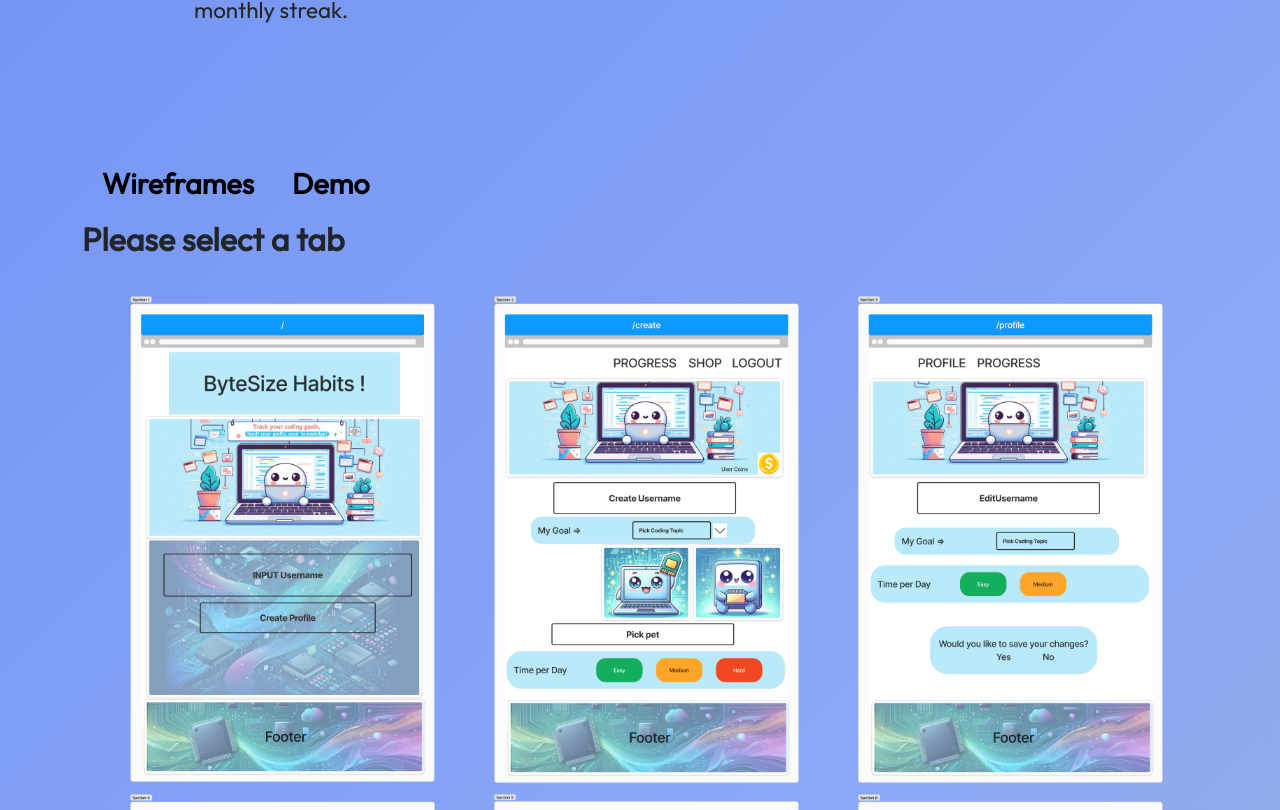
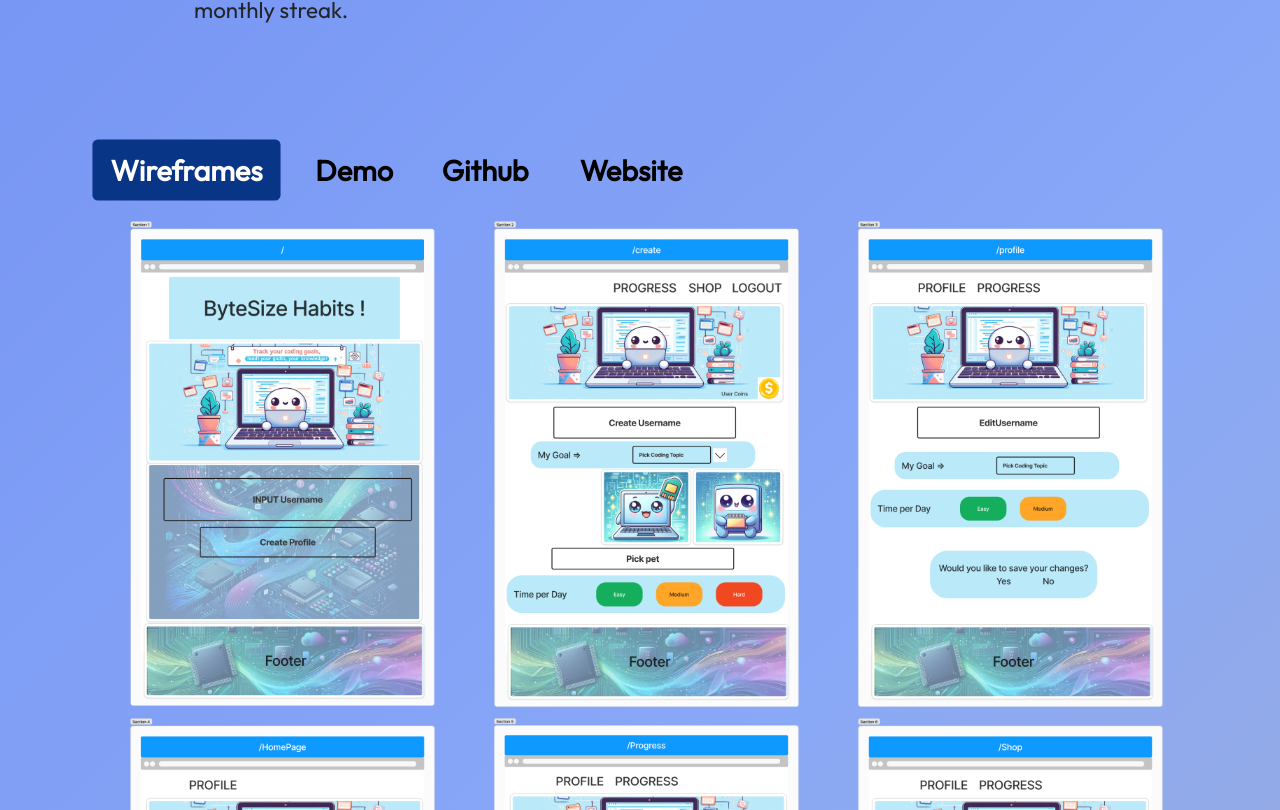
Before and after one commit to JenWarman/portfolio, a React (Vite) app: page /byte-size-habits in a window 1280 px wide. Shown: the part 1970-2780 px from the top of the page. Built offline with nearby package versions, Linux system fonts and the light colour scheme.

Commit message:
Active class to bytesize tabs.

```diff
--- a/src/components/ByteSizeHabits/ByteSizeTabs.jsx
+++ b/src/components/ByteSizeHabits/ByteSizeTabs.jsx
@@ -1,45 +1,75 @@
 import { useState } from "react";
 import ByteSizeWireFrames from "./ByteSizeWireFrames";
 import ByteSizeHabitsDemo from "./ByteSizeHabitsDemo";
-import { Container, Col, Row } from "react-bootstrap";
+import { Container, Col } from "react-bootstrap";
 
 export default function ByteSizeHabitsTabs() {
-  const [selectedTab, setSelectedTab] = useState();
-
+  const [selectedTab, setSelectedTab] = useState("wireframes");
 
   function handleClick(event) {
     setSelectedTab(event.target.value);
-
   }
 
+  let content;
+
+  if (selectedTab === "wireframes") {
+    content = <ByteSizeWireFrames />;
+  }
+  if (selectedTab === "demo") {
+    content = <ByteSizeHabitsDemo />;
+  }
+  if (selectedTab === "github") {
+    content = <p>Github</p>;
+  }
+  if (selectedTab === "website") {
+    content = <p>Website</p>;
+  }
   return (
-    <Container className="tabs">
-      <Row className="tabs-row">
-        <Col xs={6} md={2}>
+    <Container className="tabs" center>
+      <Col>
         <button
-            className="book-club-tab-button"
           value="wireframes"
           onClick={handleClick}
+          className={
+            "book-club-tab-button " +
+            (selectedTab == "wireframes" ? "active " : "")
+          }
         >
           Wireframes
         </button>
-        </Col>
-        <Col xs={6} md={1}>
+
         <button
-            className="book-club-tab-button"
+          className={
+            "book-club-tab-button " + (selectedTab == "demo" ? "active " : "")
+          }
           value="demo"
           onClick={handleClick}
         >
           Demo
         </button>
+
+        <button
+          className={
+            "book-club-tab-button " + (selectedTab == "github" ? "active " : "")
+          }
+          value="github"
+          onClick={handleClick}
+        >
+          Github
+        </button>
+
+        <button
+          className={
+            "book-club-tab-button " +
+            (selectedTab == "website" ? "active " : "")
+          }
+          value="website"
+          onClick={handleClick}
+        >
+          Website
+        </button>
       </Col>
-      </Row>
-      {!selectedTab && <p>Please select a tab</p>}
-      {selectedTab === "demo" ? (
-        <ByteSizeHabitsDemo />
-      ) : (
-        <ByteSizeWireFrames />
-      )}
+      {content}
     </Container>
   );
 }
--- a/src/index.css
+++ b/src/index.css
@@ -296,15 +296,15 @@ iframe {
 .borderline-row {
   padding: 1rem;
 }
-.book-club-app-tabs-container{
+/* .book-club-app-tabs-container{
   padding: 1rem
-}
+} */
 .book-club-tabs-container {
-  display: block;
-  justify-content: center;
+  /* display: block;
+  justify-content: center; */
 }
 .book-club-tab-button {
-  font-size: 1.8rem;
+  font-size: 2rem;
   font-weight: bold;
   border: none;
   background: none;
@@ -316,22 +316,21 @@ iframe {
   transition-duration: 0.4s;
   cursor: pointer;
 }
-.book-club-tab-button:hover{
+.book-club-tab-button:hover,
+.book-club-tab-button.active {
   background-color: #093586;
   color: #ffff;
 }
-.book-club-tab-button:focus{
-  background-color: black;
-  color: #ffff;
+.book-club-tab-button{
+  /* background-color: black; */
+  color: black;
   transform: scale(0.9);
 }
 
 .tabs {
-  font-weight: bold;
-  font-size: 2rem;
   display: block;
-  justify-content: center;
-  padding: 1rem
+  justify-content: left;
+  padding: 0;
 }
 
 /* mobile */
```
Lines whose indentation alone changed are shown as unchanged.
